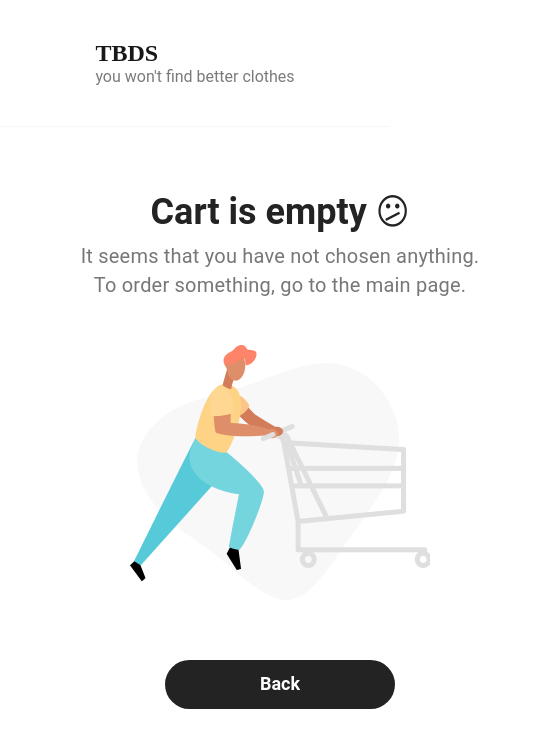
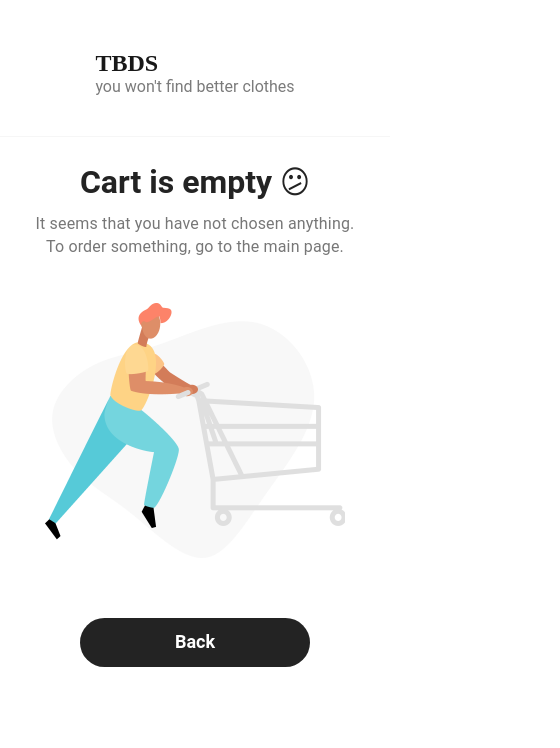
Before and after one commit to Chorem/react-streetwear-vercel, a React (Create React App) app: page /cart in a window 390 px wide. Shown: the top 748 px of the page, 560 px wide, since content can reach past the window. Built offline with nearby package versions, Linux system fonts and the light colour scheme.

Commit message:
add support for mobile screens

```diff
--- a/src/components/Header.tsx
+++ b/src/components/Header.tsx
@@ -24,6 +24,7 @@ export const Header: React.FC = () => {
   return (
       <div className="header">
         <div className="container">
+          <div className="wrapper-header">
           <Link to="/">
             <div className="header__logo">
               <img width="38" src={logo} alt="clothes logo" />
@@ -34,6 +35,7 @@ export const Header: React.FC = () => {
             </div>
           </Link>
           {pathname !== '/cart' && <Search />}
+          </div>
           {pathname !== "/cart" && (
             <div className="header__cart">
               <Link to="/cart" className="button button--cart">
--- a/src/components/ItemsBlock/ClothesBlock.tsx
+++ b/src/components/ItemsBlock/ClothesBlock.tsx
@@ -47,7 +47,7 @@ export const ClothesBlock: React.FC<ClothesBlockProps> = ({ id, title, price, ty
               alt="t-shirt"
             />
           </div>
-          <h4 className="clothes-block__title">no title</h4>
+          <h4 className="clothes-block__title">{title}</h4>
         </Link>
 
         <div className="clothes-block__selector">
--- a/src/components/NotFoundBlock/NotFoundBlock.module.scss
+++ b/src/components/NotFoundBlock/NotFoundBlock.module.scss
@@ -1,8 +1,12 @@
 .root {
-    padding: 100px;
-    text-align: center;
-    margin: 0 auto;
+  padding: 100px 0;
+  @media (max-width: 400px) {
+    padding: 30px 0;
+    font-size: 18px;
+  }
+  text-align: center;
+  margin: 0 auto;
 }
 .descr {
-    font-size: 21px;
+  font-size: 21px;
 }
--- a/src/components/Search/search.module.scss
+++ b/src/components/Search/search.module.scss
@@ -1,6 +1,19 @@
 .root {
   position: relative;
-  left: -100px;
+  margin-left: 10vw;
+  @media (max-width: 400px) {
+    display: none;
+  }
+  @media (max-width: 780px) {
+    margin-right: 3vw;
+    margin-left: 0;
+  }
+  @media (max-width: 950px) {
+    margin-left: 3vw;
+  }
+  @media (max-width: 680px) {
+    margin-top: 30px;
+  }
 }
 .input {
   border: 1px solid rgba(0, 0, 0, 0.1);
--- a/src/index.css
+++ b/src/index.css
@@ -1,13 +1,13 @@
 body {
   margin: 0;
-  font-family: -apple-system, BlinkMacSystemFont, 'Segoe UI', 'Roboto', 'Oxygen',
-    'Ubuntu', 'Cantarell', 'Fira Sans', 'Droid Sans', 'Helvetica Neue',
+  font-family: -apple-system, BlinkMacSystemFont, "Segoe UI", "Roboto", "Oxygen",
+    "Ubuntu", "Cantarell", "Fira Sans", "Droid Sans", "Helvetica Neue",
     sans-serif;
   -webkit-font-smoothing: antialiased;
   -moz-osx-font-smoothing: grayscale;
 }
 
 code {
-  font-family: source-code-pro, Menlo, Monaco, Consolas, 'Courier New',
+  font-family: source-code-pro, Menlo, Monaco, Consolas, "Courier New",
     monospace;
 }
--- a/src/scss/app.scss
+++ b/src/scss/app.scss
@@ -11,10 +11,19 @@
   margin-top: 40px;
   font-size: 20px;
 }
+.wrapper-header {
+  display: flex;
+  align-items: center;
+  @media (max-width: 680px) {
+    flex-direction: column;
+  }
+}
 
 .content {
   padding: 70px 0;
-
+  @media (max-width: 400px) {
+    padding: 0;
+  }
   &__title {
     margin: 45px 0;
     font-weight: 800;
@@ -43,6 +52,9 @@
       grid-template-columns: repeat(2, 1fr);
     }
     @media (max-width: 780px) {
+      grid-template-columns: repeat(2, 1fr);
+    }
+    @media (max-width: 700px) {
       grid-template-columns: repeat(1, 1fr);
     }
   }
@@ -127,6 +139,9 @@
 }
 
 .cart {
+  @media (max-width: 400px) {
+    padding-top: 30px;
+  }
   &__top {
     display: flex;
     justify-content: space-between;
@@ -187,6 +202,8 @@
 
   &__item {
     display: flex;
+    justify-content: space-around;
+    flex-wrap: wrap;
     width: 100%;
     border-top: 1px solid $gray-line;
     padding-top: 30px;
@@ -196,7 +213,6 @@
       display: flex;
       align-items: center;
       margin-right: 15px;
-      width: 10%;
 
       img {
         width: 80px;
@@ -208,7 +224,6 @@
       display: flex;
       flex-direction: column;
       justify-content: center;
-      width: 40%;
 
       h3 {
         font-weight: bold;
@@ -227,7 +242,9 @@
       display: flex;
       align-items: center;
       justify-content: space-between;
-      width: 13%;
+      @media (max-width: 400px) {
+        margin-top: 10px;
+      }
 
       &-minus {
         svg {
@@ -263,7 +280,6 @@
       display: flex;
       align-items: center;
       justify-content: center;
-      width: 33%;
 
       b {
         font-weight: bold;
@@ -276,7 +292,6 @@
       display: flex;
       align-items: center;
       justify-content: flex-end;
-      width: 4%;
 
       .button {
         border-color: darken($color: $gray-line, $amount: 10);
@@ -311,6 +326,9 @@
     &-details {
       display: flex;
       justify-content: space-between;
+      @media (max-width: 400px) {
+        flex-direction: column;
+      }
 
       span {
         font-size: 22px;
@@ -373,10 +391,17 @@
     margin: 0 auto;
     width: 560px;
     text-align: center;
+    @media (max-width: 400px) {
+      padding: 30px 0;
+      width: auto;
+    }
 
     h2 {
       font-size: 36px;
       margin-bottom: 15px;
+      @media (max-width: 400px) {
+        font-size: 32px;
+      }
     }
 
     p {
@@ -384,6 +409,9 @@
       line-height: 145.4%;
       letter-spacing: 0.01em;
       color: #777777;
+      @media (max-width: 400px) {
+        font-size: 16px;
+      }
     }
 
     icon {
--- a/src/scss/components/_clothes-block.scss
+++ b/src/scss/components/_clothes-block.scss
@@ -14,6 +14,9 @@
   &__image {
     width: inherit;
     max-height: 260px;
+    @media (max-width: 400px) {
+      width: 260px;
+    }
   }
 
   &__title {
--- a/src/scss/components/_header.scss
+++ b/src/scss/components/_header.scss
@@ -41,10 +41,19 @@
       text-transform: uppercase;
       font-weight: 800;
       font-family: Futura;
+      @media (max-width: 730px) {
+        padding-top: 10px;
+      }
     }
 
     p {
       color: #7b7b7b;
+      @media (max-width: 730px) {
+        display: none;
+      }
+      @media (max-width: 680px) {
+        display: block;
+      }
     }
   }
   &__cart {
--- a/src/scss/libs/_normalize.scss
+++ b/src/scss/libs/_normalize.scss
@@ -22,6 +22,9 @@ body {
   -moz-osx-font-smoothing: grayscale;
   -webkit-font-smoothing: antialiased;
   color: $black;
+  @media (max-width: 400px) {
+    overflow-x: hidden;
+  }
 }
 
 a,
```
